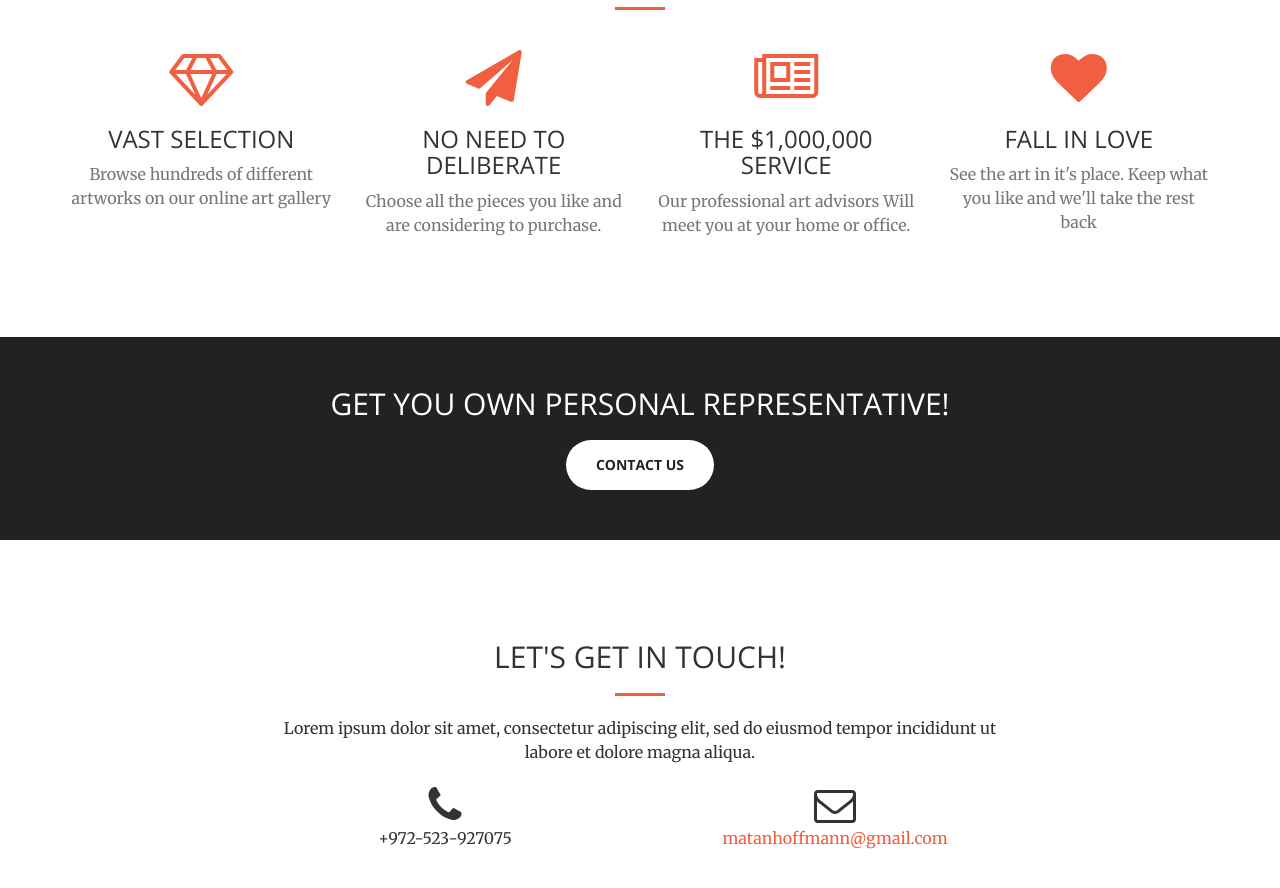
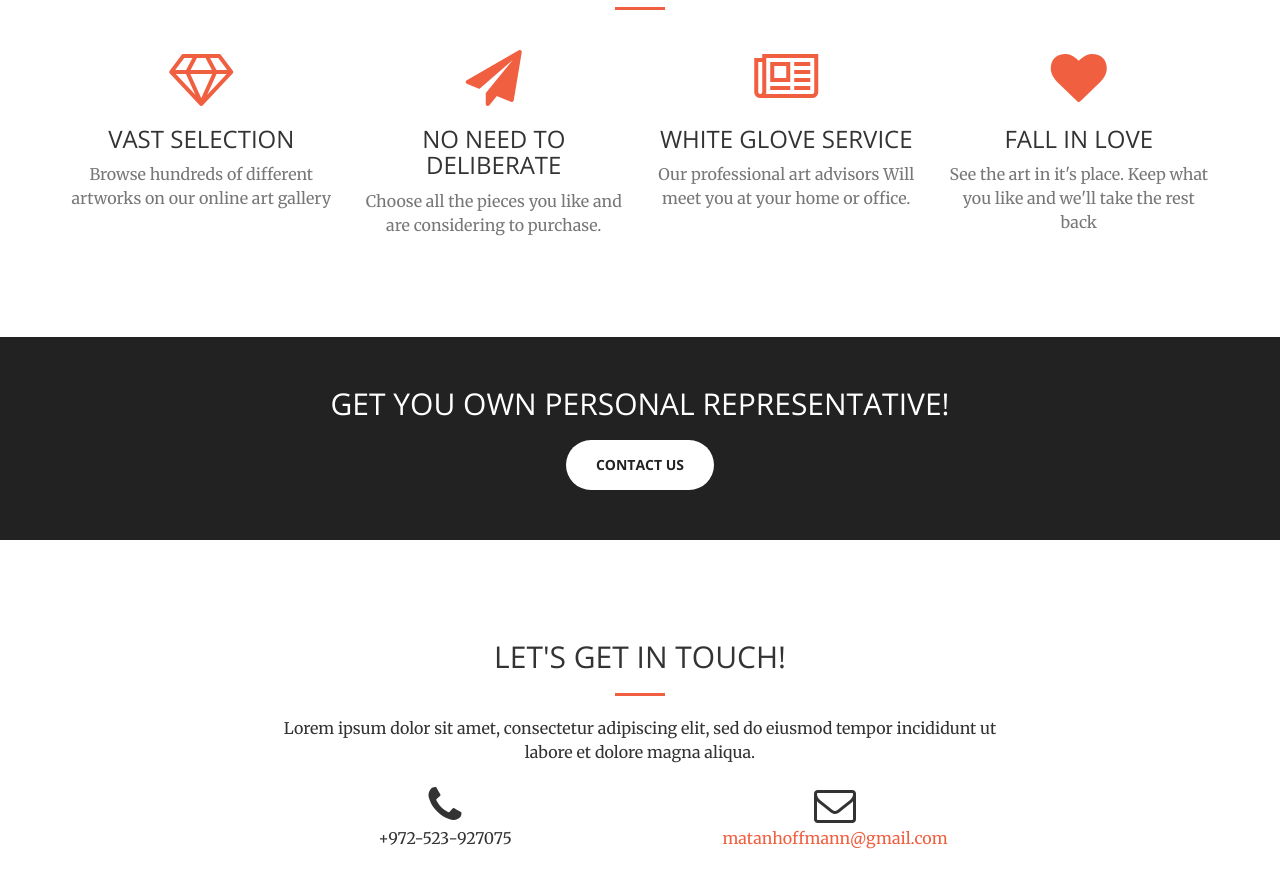
Before and after one commit to telavivart/website, a website: page index.html in a window 1280 px wide. Shown: the part 1340-2228 px from the top of the page. Drawn offline with nearby package versions, Linux system fonts and the light colour scheme; a script that the page names is missing.

Commit message:
Update home.view.html

```diff
--- a/views/home.view.html
+++ b/views/home.view.html
@@ -48,7 +48,7 @@
                 <div class="col-lg-3 col-md-6 text-center">
                     <div class="service-box">
                         <i class="fa fa-4x fa-newspaper-o wow bounceIn text-primary" data-wow-delay=".2s"></i>
-                        <h3>The $1,000,000 service</h3>
+                        <h3>White glove service</h3>
                         <p class="text-muted">Our professional art advisors Will meet you at your home or office.</p>
                     </div>
                 </div>
```
